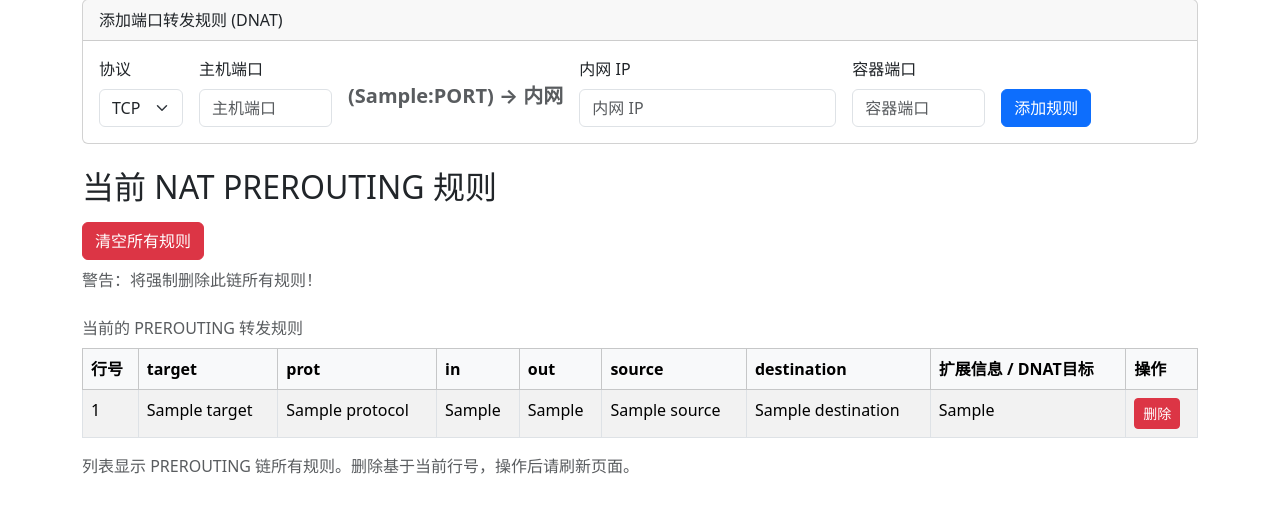
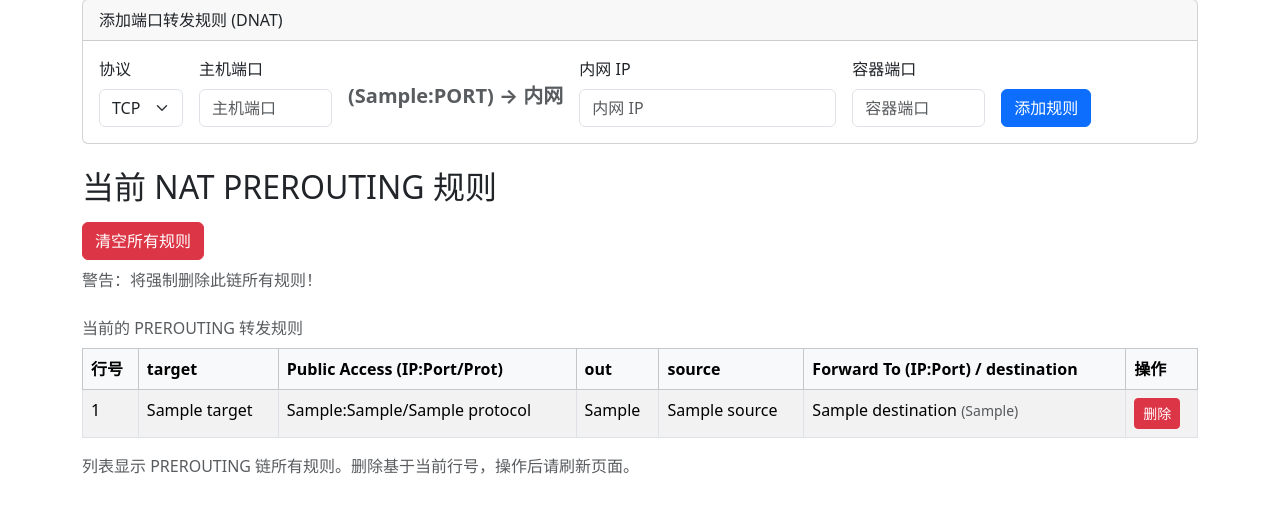
Before and after one commit to xkatld/NAT-WEB, a Flask app: template templates/index.html in a window 1280 px wide. Shown: the part 196-709 px from the top of the page. Run offline with Flask 3, Linux system fonts and the light colour scheme; the template is opened without the code that fills it: values that come from a table or form of the project are taken from there, most other values are stand-ins (such as "Sample title", 1, 10 or a date in 2020); some libraries are stand-ins or nearby versions.

Commit message:
Update index.html

```diff
--- a/templates/index.html
+++ b/templates/index.html
@@ -78,12 +78,10 @@
             <tr>
                 <th>行号</th>
                 <th>target</th>
-                <th>prot</th>
-                <th>in</th>
+                <th>Public Access (IP:Port/Prot)</th> {# Combined column header #}
                 <th>out</th>
                 <th>source</th>
-                <th>destination</th>
-                <th>扩展信息 / DNAT目标</th>
+                <th>Forward To (IP:Port) / destination</th> {# Combined column header #}
                 <th>操作</th>
             </tr>
         </thead>
@@ -92,22 +90,35 @@
             <tr>
                 <td>{{ rule.line_number }}</td>
                 <td>{{ rule.target }}</td>
-                <td>{{ rule.protocol }}</td>
-                <td>{{ rule.in_interface }}</td>
-                <td>{{ rule.out_interface }}</td>
-                <td>{{ rule.source }}</td>
-                <td>{{ rule.destination }}</td>
-                <td>
+                <td>{# Public Access Column #}
+                     {% if rule.protocol == 'tcp' and rule.public_port and interface_ip and interface_ip not in ['未找到IP', '获取失败'] %}
+                          <a href="http://{{ interface_ip }}:{{ rule.public_port }}" target="_blank" class="text-decoration-none">
+                             <strong>{{ interface_ip }}:{{ rule.public_port }}</strong>
+                          </a>
+                          /{{ rule.protocol }}{# Show protocol #}
+                     {% else %}
+                          {# Display public info without link #}
+                          {{ interface_ip or '?' }}:{{ rule.public_port or '?' }}/{{ rule.protocol or '?' }}
+                     {% endif %}
+                </td>
+                <td>{{ rule.out_interface or '*' }}</td>
+                <td>{{ rule.source or 'any' }}</td>
+                <td>{# Forward To Column #}
                     {% if rule.target == 'DNAT' and rule.to_destination %}
                          <span class="badge bg-info me-1">DNAT</span> {{ rule.to_destination }}
-                         {% if rule.extra_info %}
+                         {% if rule.extra_info and 'to:' not in rule.extra_info %}
+                              <small class="text-muted"> ({{ rule.extra_info }})</small>
+                         {% endif %}
+                    {% elif rule.destination %}
+                        {{ rule.destination or 'any' }}
+                        {% if rule.extra_info %}
                              <small class="text-muted"> ({{ rule.extra_info }})</small>
-                         {% endif %}
+                        {% endif %}
                     {% else %}
-                        {{ rule.extra_info or '-' }}
+                        -
                     {% endif %}
                 </td>
-                <td>
+                <td>{# Action column #}
                     <form action="{{ url_for('index') }}" method="post" style="display:inline;">
                         {{ dnat_form.csrf_token }}
                         <input type="hidden" name="line_number" value="{{ rule.line_number }}">
```
